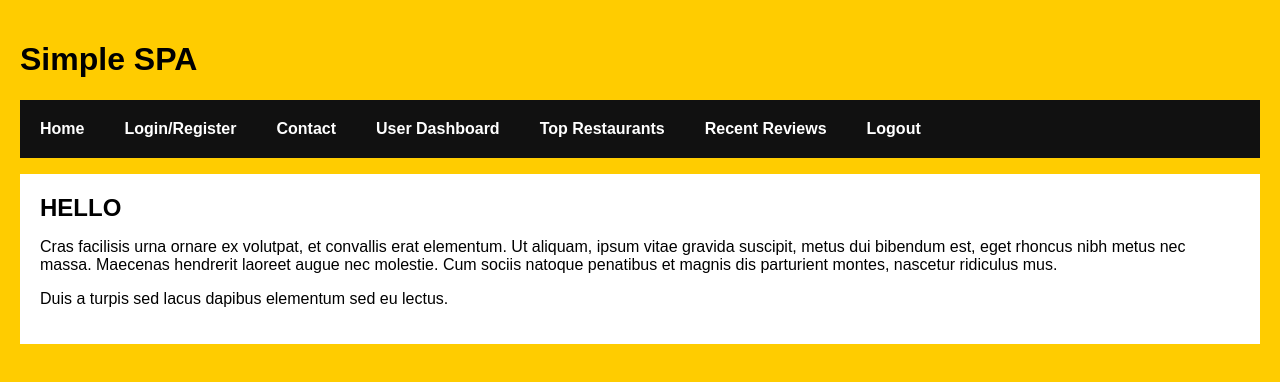
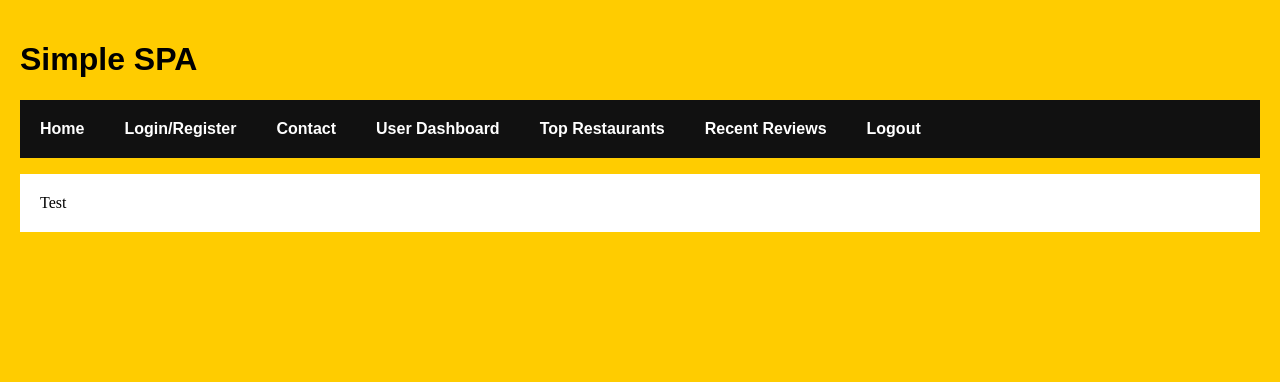
Before and after one commit to Drefeng/review-website-frontend, a React (Create React App) app: page /#/ in a window 1280 px wide. Shown: the top 382 px of the page. Built offline with nearby package versions, Linux system fonts and the light colour scheme.

Commit message:
added tabs to ownerdash/reviewdash

```diff
--- a/src/components/Home/Home.js
+++ b/src/components/Home/Home.js
@@ -1,18 +1,29 @@
 import React, { Component } from "react";
+import RestaurantList from "../Restaurant/RestaurantList/RestaurantList";
+
 
 class Home extends Component {
-  render() {
-    return (
-      <div>
-        <h2>HELLO</h2>
-        <p>Cras facilisis urna ornare ex volutpat, et
-        convallis erat elementum. Ut aliquam, ipsum vitae
-        gravida suscipit, metus dui bibendum est, eget rhoncus nibh
-        metus nec massa. Maecenas hendrerit laoreet augue
-        nec molestie. Cum sociis natoque penatibus et magnis
-        dis parturient montes, nascetur ridiculus mus.</p>
+  constructor(props){
+    super(props);
+    this.state = {
+      restaurants: [],
+  };
+}
 
-        <p>Duis a turpis sed lacus dapibus elementum sed eu lectus.</p>
+/* componentWillMount(){
+
+  fetch('https://review-website-api.herokuapp.com/restaurant')
+  .then(data => data.json())
+      .then((data) => { this.setState({ restaurants: data })
+    });
+
+} */
+
+
+render() {
+  return (
+    <div>
+        Test
       </div>
     );
   }
--- /dev/null
+++ b/src/components/Userdash/OwnerDash/OwnerDash.js
@@ -0,0 +1,18 @@
+import React, { Component } from "react";
+import Tabs from "../../Tabs/Tabs";
+
+class OwnerDash extends Component{
+    render(){
+        return(
+            <Tabs>
+                <div>See all restaurants</div>
+
+                <div>Create new restaurant</div>
+
+                <div>Update user info</div>
+            </Tabs>
+        );
+    }
+}
+
+export default OwnerDash;
--- /dev/null
+++ b/src/components/Userdash/ReviewDash/ReviewDash.js
@@ -0,0 +1,17 @@
+import React, { Component } from "react";
+import Tabs from "../../Tabs/Tabs";
+class ReviewDash extends Component{
+    render(){
+        return(
+            <Tabs>
+                <div>See all reviews</div>
+
+                <div>Add new review</div>
+
+                <div>Update user info</div>
+            </Tabs>
+        );
+    }
+}
+
+export default ReviewDash;
--- a/src/components/Userdash/Userdash.js
+++ b/src/components/Userdash/Userdash.js
@@ -1,8 +1,10 @@
 import React, { Component } from "react";
+import ReviewDash from "./ReviewDash/ReviewDash";
+import OwnerDash from "./OwnerDash/OwnerDash";
 
 class Userdash extends Component {
   render() {
-
+    if(localStorage.length === 0){
     return (
       <div>
         <h2>YOU ARE NOT AUTHORIZED TO ACCESS THIS PAGE</h2>
@@ -11,23 +13,16 @@ class Userdash extends Component {
       </div>
     );
   }
-}
- /* else if( user auth === 1 ){
-    if(user role === 0  ){
-    return (
+  else{
+    return(
       <div>
+        <h2>Welcome</h2>
 
+        <p>You are now logged in</p>
       </div>
     );
-    }
-    else{
-      return (
-        <div>
-
-        </div>
-      );
-    }
   }
 }
-} */
+}
+
 export default Userdash;
```
